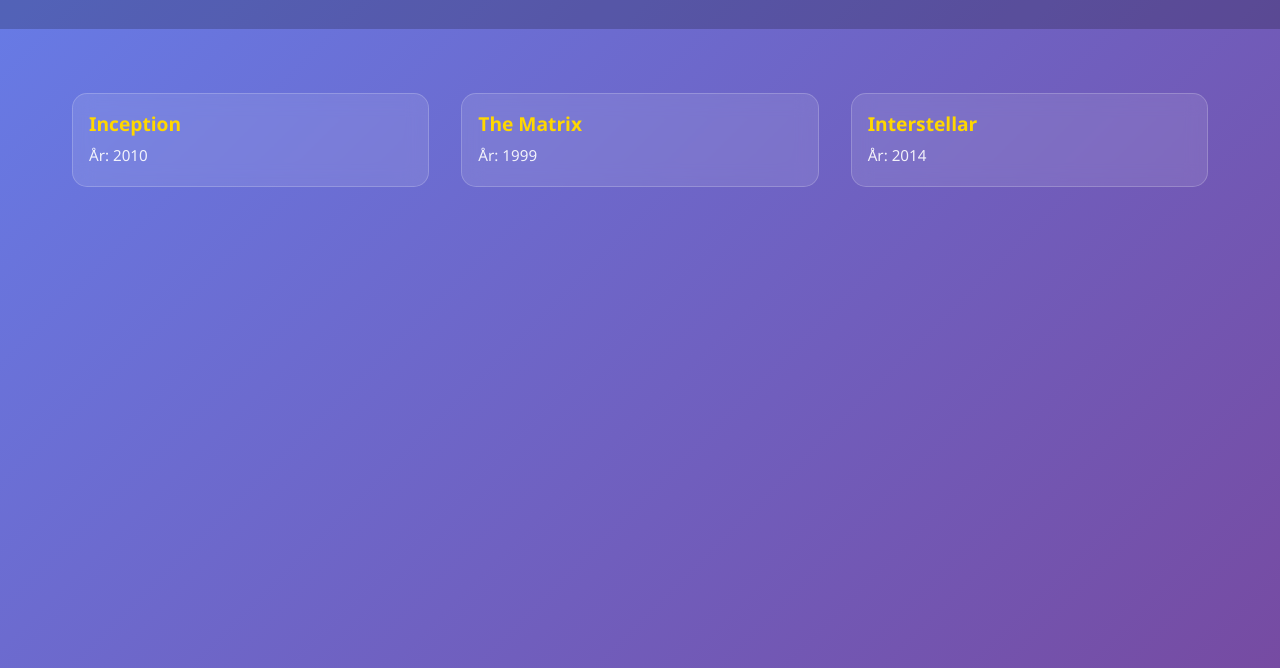
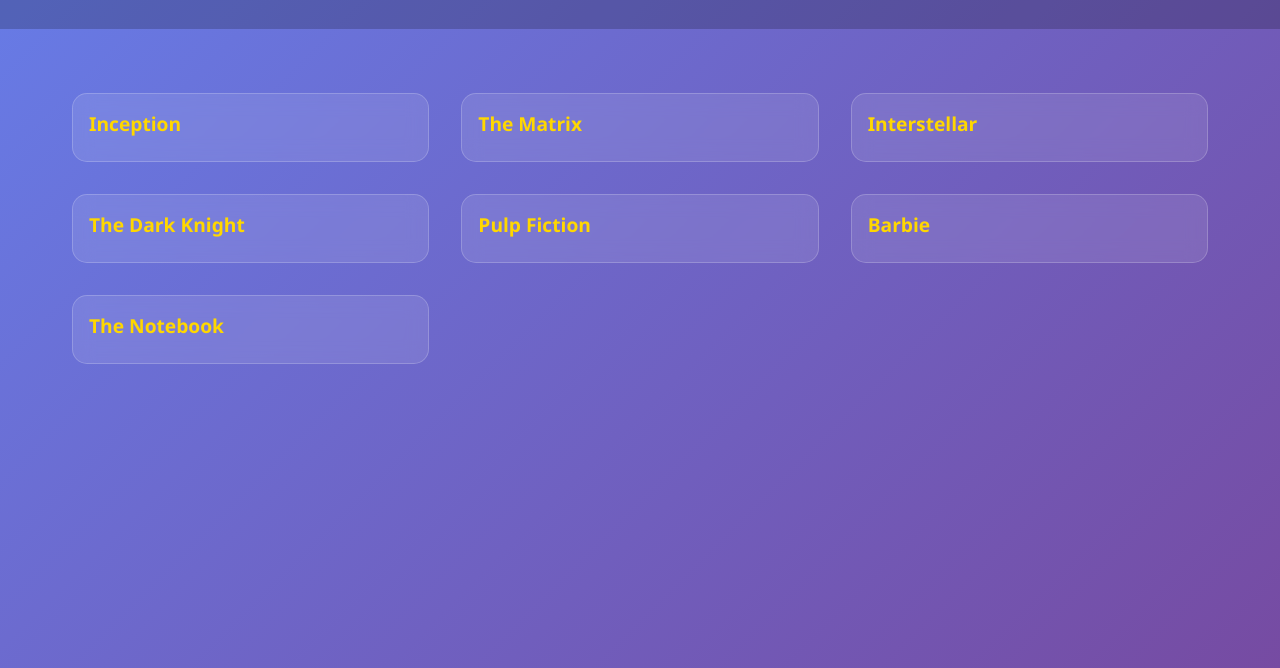
Before and after one commit to nanna-gade/movie-app, a plain HTML site: page index.html in a window 1280 px wide. Shown: the part 132-800 px from the top of the page. Drawn offline with Linux system fonts and the light colour scheme.

Commit message:
Opgave 2.1-2.5

```diff
--- a/app.js
+++ b/app.js
@@ -3,7 +3,7 @@
 console.log("Movie App starter...");
 
 // Man kan også samle sit array/listen af film i et array, istedet for at lave EN variabel per film:
-const movies = ["Inception", "The Matrix", "Interstellar", "The Dark Knight", "Pulp Fiction"];
+const movies = ["Inception", "The Matrix", "Interstellar", "The Dark Knight", "Pulp Fiction", "Barbie", "The Notebook"];
 
 console.log("Alle flm:", movies);
 
@@ -12,3 +12,18 @@ console.log("Anden film:", movies[1]);
 console.log("Sidste film:", movies[3]);
 
 console.log("Antal film:", movies.length);
+
+const movieList = document.querySelector("#movie-list");
+console.log(movieList);
+
+for (const movie of movies) {
+  const html = /* html */ `
+    <article class="movie-card">
+      <div class="movie-info">
+        <h3>${movie}</h3>
+      </div>
+    </article>
+  `;
+
+  movieList.insertAdjacentHTML("beforeend", html);
+}
--- a/index.html
+++ b/index.html
@@ -15,24 +15,7 @@
     <main>
       <section id="movie-list" class="movie-grid" aria-label="Filmliste">
       <!-- Film vises her med JavaScript -->
-      <article class="movie-card">
-        <div class="movie-info">
-          <h3>Inception</h3>
-          <p>År: 2010</p>
-        </div>
-      </article>
-      <article class="movie-card">
-        <div class="movie-info">
-          <h3>The Matrix</h3>
-          <p>År: 1999</p>
-        </div>
-      </article>
-      <article class="movie-card">
-        <div class="movie-info">
-          <h3>Interstellar</h3>
-          <p>År: 2014</p>
-        </div>
-      </article>
+
       </section>
     </main>
 
```
